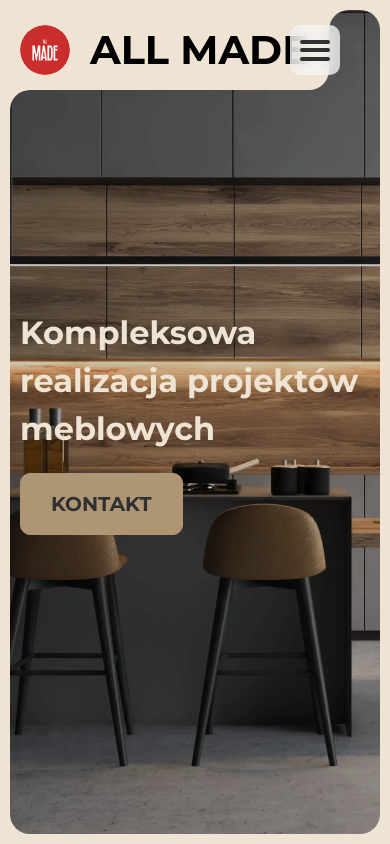
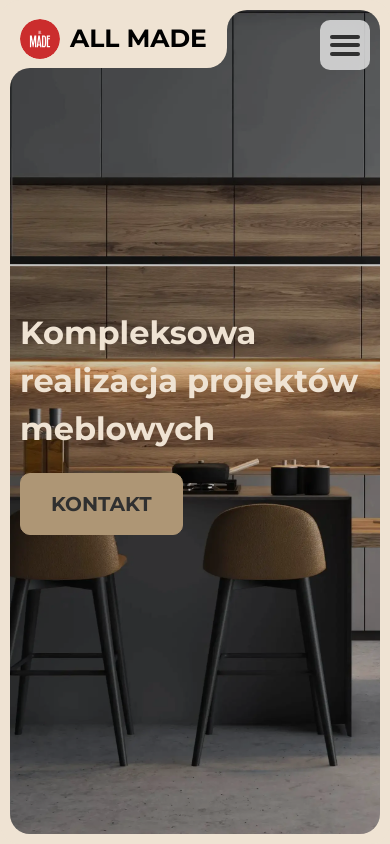
Before and after one commit to qwerty0zero/all-made-ver-2.0, a Nuxt app: page /1 in a window 390 px wide. Shown: the top 844 px of the page. Built offline with nearby package versions, Linux system fonts and the light colour scheme.

Commit message:
style fix for mobile

```diff
--- a/app/components/MainSection.vue
+++ b/app/components/MainSection.vue
@@ -58,6 +58,7 @@ section {
   height: 100dvh;
   position: relative;
   border: 2rem solid var(--color-background-light);
+  transition: 0.3s;
   padding: 10rem 4rem;
   border-radius: 4rem;
   display: flex;
--- a/app/components/UI/DefaultHeader.vue
+++ b/app/components/UI/DefaultHeader.vue
@@ -178,6 +178,7 @@ nav.Active .desktop-only li:last-child a{
   nav {
     position: fixed;
     right: 4rem;
+    padding: 0 ;
   }
   a{
     font-size: 2rem;
@@ -293,4 +294,20 @@ nav.Active .desktop-only li:last-child a{
   }
 }
 
+@media screen and (max-width: 760px) {
+  .title_holder{
+    gap: 1rem;
+  }
+  h1{
+    font-size: 2.5rem;
+  }
+  img{
+    height: 4rem;
+  }
+  nav{
+    top: 2rem;
+    right: 2rem;
+  }
+}
+
 </style>
--- a/app/components/UI/SectionText.vue
+++ b/app/components/UI/SectionText.vue
@@ -152,6 +152,17 @@ h2{
     font-size: 3.2rem;
   }
 }
+
+@media screen and (max-width: 760px) {
+  .textContent > .split{
+    flex-direction: column;
+    gap: 1rem;
+  }
+  .textContent > .split p {
+    width: 100%;
+  }
+}
+
 @media screen and (max-width: 600px) {
   .textContent{
     gap: 2rem;
--- a/app/components/UI/ServiceCard.vue
+++ b/app/components/UI/ServiceCard.vue
@@ -49,18 +49,16 @@ p{
 img {
   height: 15rem;
   width: fit-content;
-  filter: var(--color-text-light);
+  transition: 0.5s;
 }
 .index_1{
   background-color: var(--color-accent-primary);
 }
 .index_2{
   background-color: var(--color-accent-secondary);
-
 }
 .index_3{
   background-color: var(--color-accent-thirdly);
-
 }
 
 @media screen and (max-width: 1200px) {
@@ -75,10 +73,24 @@ img {
 }
 @media screen and (max-width: 760px) {
   img {
-    height: 7rem;
+    top: 0;
+    left: 0;
+    width: 100%;
+    position: absolute;
+    height: 100%;
+    z-index: 0;
+    transform: rotate(45deg) scale(1.3);
+    opacity: 0.2;
+
   }
   .card {
     gap: 2rem;
+    transition-delay: 100ms;
+    position: relative;
+    overflow: hidden;
+  }
+  .card>p, .card>div{
+    position:  relative;
   }
 }
 @media screen and (max-width: 500px) {
```
